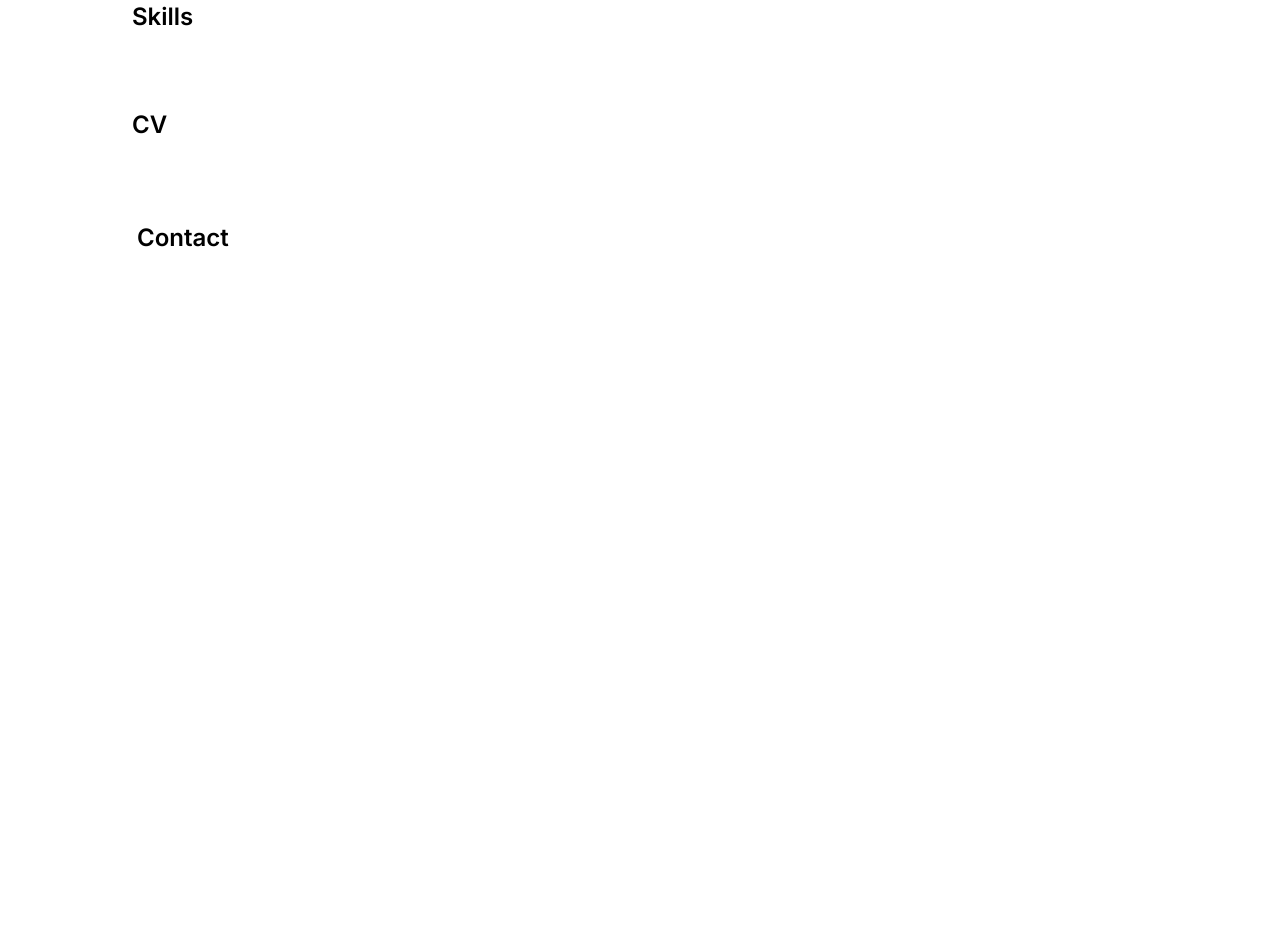
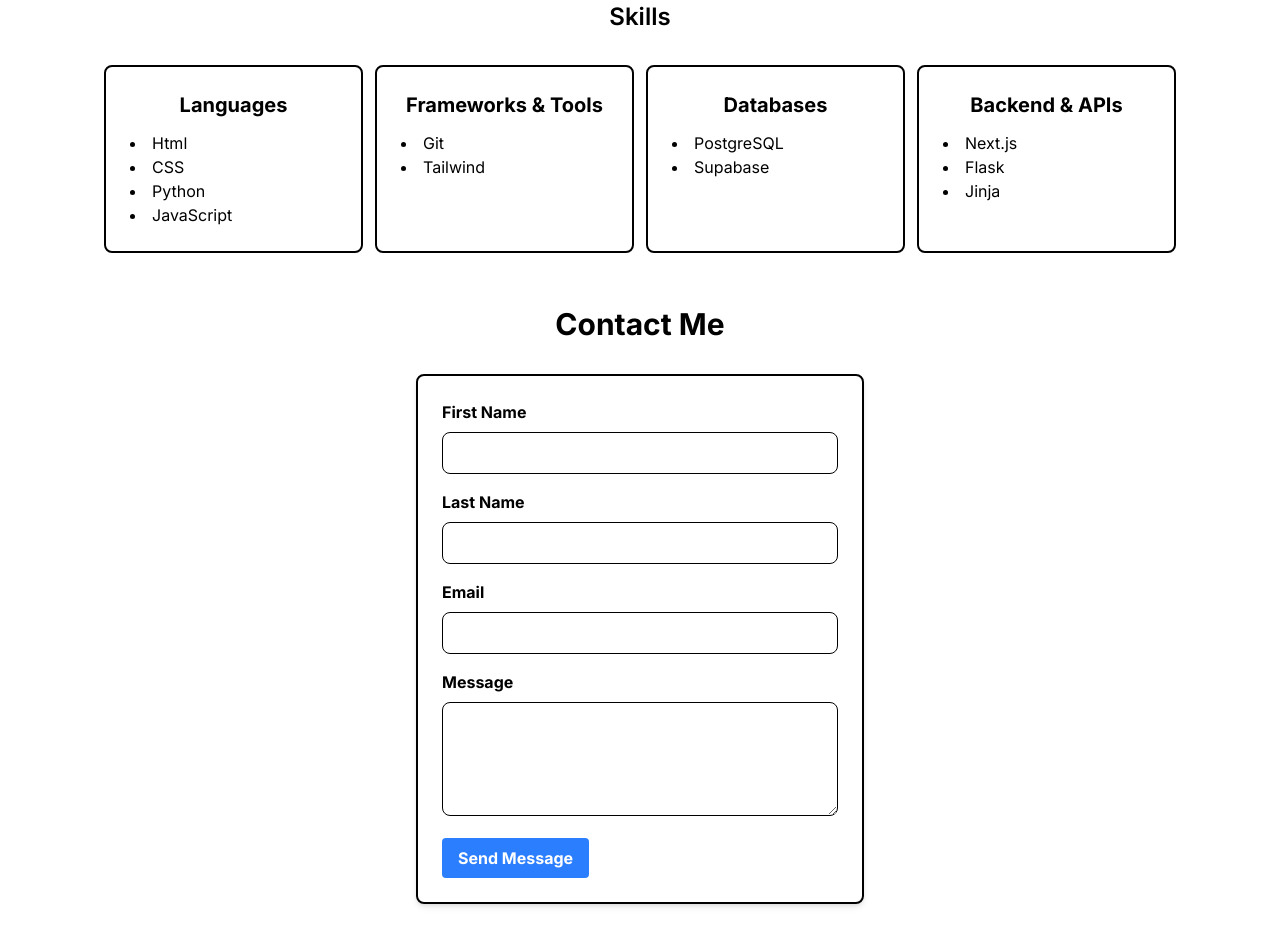
Before and after one commit to RicoPotgieter1/Final_Portfolio_Project, a Next.js app: page / in a window 1280 px wide. Shown: the part 900-1846 px from the top of the page. Before the commit the page ends 1277 px from the top, so only its background shows below. Built offline with nearby package versions, Linux system fonts and the light colour scheme.

Commit message:
Added the rest of the sections contents

```diff
--- a/app/page.tsx
+++ b/app/page.tsx
@@ -1,6 +1,5 @@
 import AboutSection from "./ui/about"
 import ProjectsSection from "./ui/projects"
-import CVSection from "./ui/cv"
 import ContactSection from "./ui/contact"
 import SkillsSection from "./ui/skills"
 import HeroSection from "./ui/herosection"
@@ -23,7 +22,6 @@ export default function MainPage() {
                     </p>
                 <ProjectsSection />
                 <SkillsSection />
-                <CVSection />
                 <ContactSection />
             </div>
         </main>
--- a/app/ui/contact.tsx
+++ b/app/ui/contact.tsx
@@ -1,7 +1,77 @@
 export default function ContactSection() {
     return (
-        <section id="contact" className="rounded-2xl border border-white/10 bg-white/[0.04] p-7 sm:p-8">
-            <h2 className="text-2xl font-semibold">Contact</h2>
+        <section
+            id="contact"
+            aria-labelledby="contact-heading"
+            className="rounded-2xl border border-white/10 bg-white/[0.04] p-7 sm:p-8"
+        >
+            <h2 id="contact-heading" className="mb-8 text-center text-3xl font-bold">
+                Contact Me
+            </h2>
+            <div className="mx-auto max-w-md rounded-lg border-2 border-black bg-card p-6 shadow-md dark:bg-card-dark">
+                <form id="contact-form">
+                    <div className="mb-4">
+                        <label htmlFor="first-name" className="mb-2 block font-bold">
+                            First Name
+                        </label>
+                        <input
+                            type="text"
+                            id="first-name"
+                            name="firstName"
+                            autoComplete="given-name"
+                            className="w-full rounded-lg border border-text bg-white px-3 py-2 focus:border-blue-300 focus:outline-none focus:ring"
+                            required
+                        />
+                    </div>
+
+                    <div className="mb-4">
+                        <label htmlFor="last-name" className="mb-2 block font-bold">
+                            Last Name
+                        </label>
+                        <input
+                            type="text"
+                            id="last-name"
+                            name="lastName"
+                            autoComplete="family-name"
+                            className="w-full rounded-lg border border-text bg-white px-3 py-2 focus:border-blue-300 focus:outline-none focus:ring"
+                            required
+                        />
+                    </div>
+
+                    <div className="mb-4">
+                        <label htmlFor="email" className="mb-2 block font-bold">
+                            Email
+                        </label>
+                        <input
+                            type="email"
+                            id="email"
+                            name="email"
+                            autoComplete="email"
+                            className="w-full rounded-lg border border-text bg-white px-3 py-2 focus:border-blue-300 focus:outline-none focus:ring"
+                            required
+                        />
+                    </div>
+
+                    <div className="mb-4">
+                        <label htmlFor="message" className="mb-2 block font-bold">
+                            Message
+                        </label>
+                        <textarea
+                            id="message"
+                            name="message"
+                            rows={4}
+                            className="w-full rounded-lg border border-text bg-white px-3 py-2 focus:border-blue-300 focus:outline-none focus:ring"
+                            required
+                        />
+                    </div>
+                    <button
+                        type="submit"
+                        className="rounded bg-blue-500 px-4 py-2 font-bold text-white hover:bg-blue-700"
+                    >
+                        Send Message
+                    </button>
+                </form>
+            </div>
         </section>
     )
 }
--- a/app/ui/herosection.tsx
+++ b/app/ui/herosection.tsx
@@ -3,7 +3,7 @@ import placeholderImage from "../assets/placeholder_image.jpg"
 
 export default function HeroSection() {
     return (
-        <section id="contact" className="h-100 w-100% bg-gradient-to-r from-cyan-500 to-blue-500">
+        <section className="h-100 w-100% bg-gradient-to-r from-cyan-500 to-blue-500">
             <div className="pt-20 flex flex-col items-center justify-center">
                 <Image
                     className="rounded-full"
--- a/app/ui/navbar.tsx
+++ b/app/ui/navbar.tsx
@@ -11,8 +11,8 @@ export default function Navbar() {
                     <li><Link className="transition text-lg hover:text-slate-400" href="#about">About</Link></li>
                     <li><Link className="transition text-lg hover:text-slate-400" href="#projects">Projects</Link></li>
                     <li><Link className="transition text-lg hover:text-slate-400" href="#skills">Skills</Link></li>
-                    <li><Link className="transition text-lg hover:text-slate-400" href="#cv">CV</Link></li>
                     <li><Link className="transition text-lg hover:text-slate-400" href="#contact">Contact</Link></li>
+                    <li><button className="bg-blue-600 rounded p-2 hover:bg-blue-700">Download CV</button></li>
                 </ul>
             </div>
         </nav>
--- a/app/ui/skills.tsx
+++ b/app/ui/skills.tsx
@@ -1,7 +1,56 @@
 export default function SkillsSection() {
     return (
-        <section id="skills" className=" p-7">
-            <h2 className="text-2xl font-semibold">Skills</h2>
+        <>
+        <section id="about" className="p-7 pb-3">
+            <h2 className="flex text-2xl font-semibold justify-center">Skills</h2>
         </section>
+
+        <div className="grid md:grid-cols-4 grid-cols-1 md:grid-rows-1 grid-rows-4 gap-3">
+
+            <div className="border-2 rounded-lg p-6">
+                <div className="flex items-center justify-center pb-3">
+                    <h3 className="text-center text-xl font-bold">Languages</h3>
+                </div>
+                <ul className="list-disc list-inside">
+                    <li>Html</li>
+                    <li>CSS</li>
+                    <li>Python</li>
+                    <li>JavaScript</li>
+                </ul>
+            </div>
+
+            <div className="border-2 rounded-lg p-6">
+                <div className="flex items-center justify-center pb-3">
+                    <h3 className="text-center text-xl font-bold">Frameworks & Tools</h3>
+                </div>
+                <ul className="list-disc list-inside">
+                    <li>Git</li>
+                    <li>Tailwind</li>
+                </ul>
+            </div>
+
+            <div className="border-2 rounded-lg p-6">
+                <div className="flex items-center justify-center pb-3">
+                    <h3 className="text-center text-xl font-bold">Databases</h3>
+                </div>
+
+                <ul className="list-disc list-inside">
+                    <li>PostgreSQL</li>
+                    <li>Supabase</li>
+                </ul>
+            </div>
+
+            <div className="border-2 rounded-lg p-6">
+                <div className="flex items-center justify-center pb-3">
+                    <h3 className="text-center text-xl font-bold">Backend & APIs</h3>
+                </div>
+                <ul className="list-disc list-inside">
+                    <li>Next.js</li>
+                    <li>Flask</li>
+                    <li>Jinja</li>
+                </ul>
+            </div>
+        </div>
+    </>
     )
 }
```
